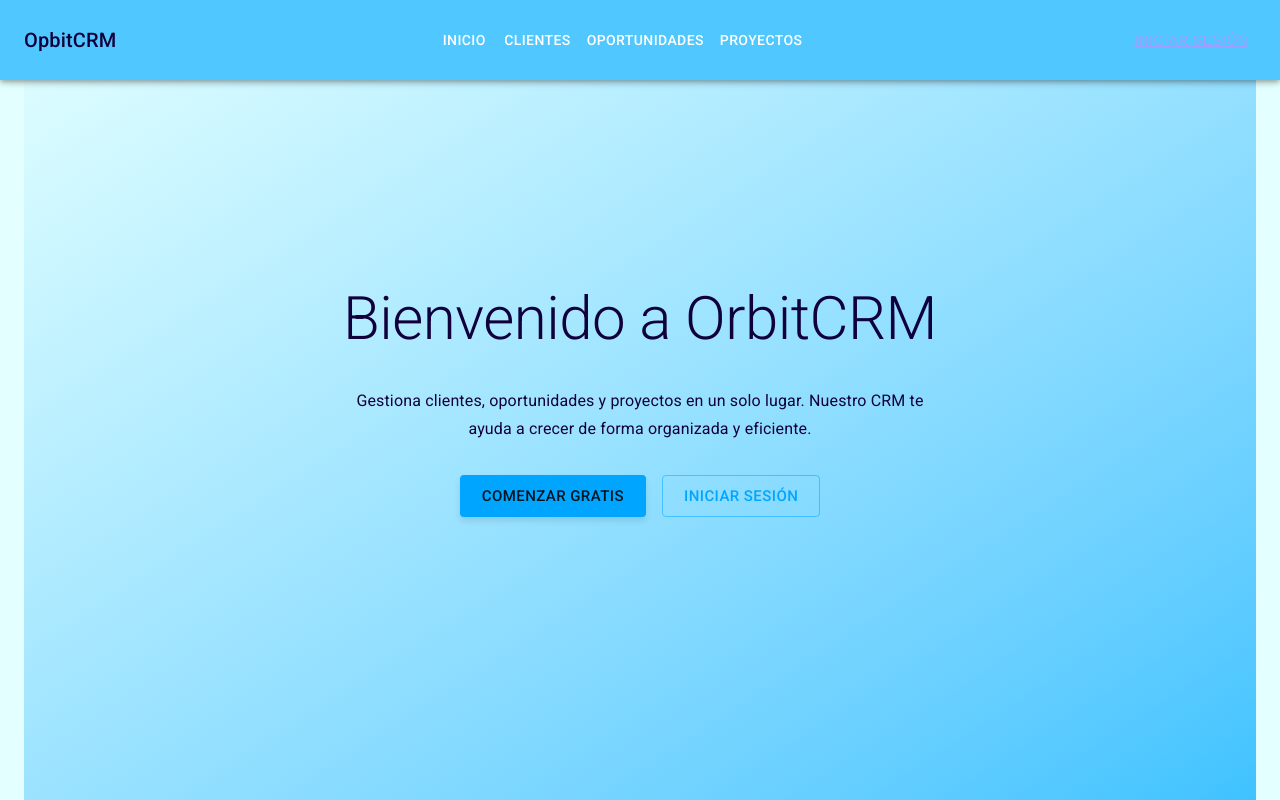
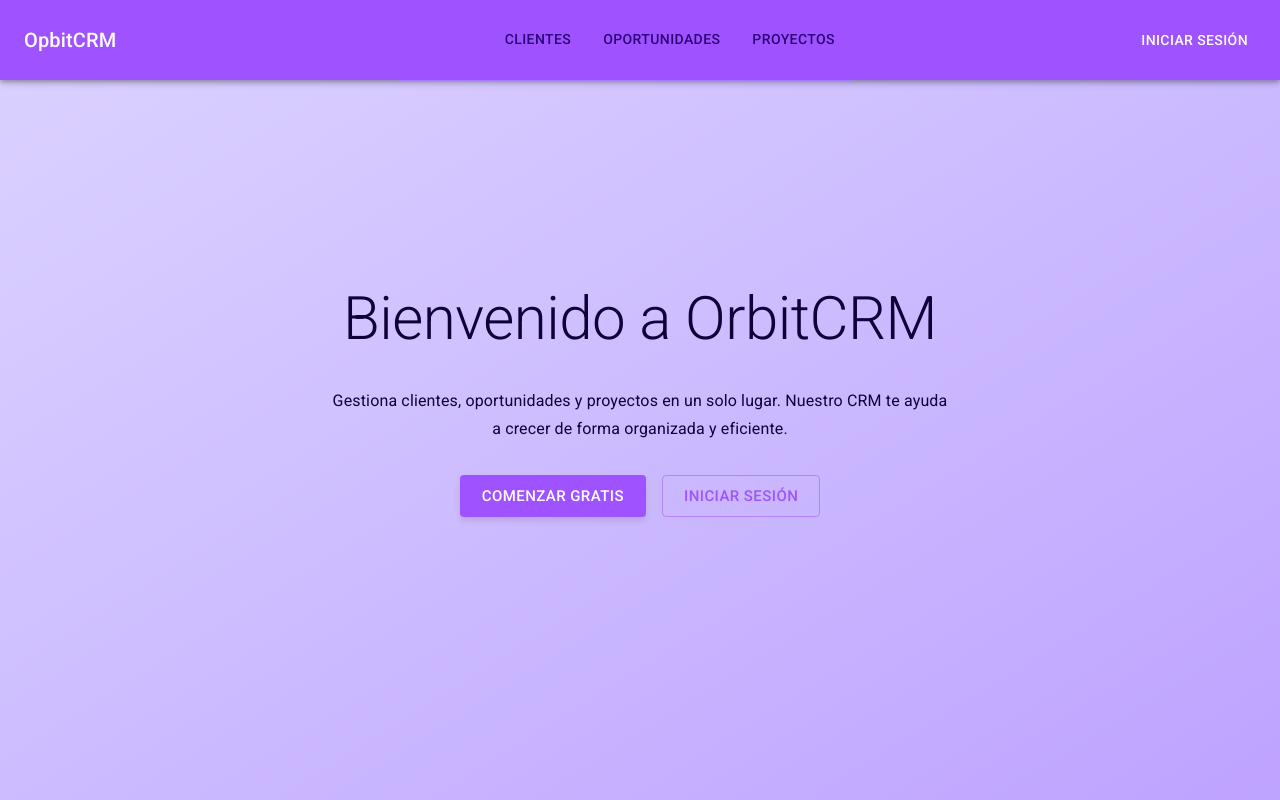
Before and after one commit to alelex10/frontend-CRM, a Next.js app: page / in a window 1280 px wide. Shown: the top 800 px of the page. Built offline with nearby package versions, Linux system fonts and the light colour scheme; a web font is replaced by a local one; what @mui/material-nextjs would draw is missing.

Commit message:
Refactor: Theming & UI - Implement `createPalete` for theme generation - Update dark/light theme palettes - Introduce `MenuTab` component in Navbar - Refine Home page layout and content styles - Remove `globals.css` and its import - Adjust Navbar login button link

```diff
--- /dev/null
+++ b/src/app/dashboard/compani/layout.tsx
@@ -0,0 +1,3 @@
+export default function LayoutCompani({ children }: { children: React.ReactNode }) {
+    return <> {children}</>;
+}
--- a/src/app/globals.css
+++ /dev/null
@@ -1,7 +0,0 @@
-* {
-	padding: 0;
-	margin: 0;
-	box-sizing: border-box;
-	font-family: "Poppins", sans-serif;
-	scroll-behavior: smooth;
-}
--- a/src/app/layout.tsx
+++ b/src/app/layout.tsx
@@ -1,6 +1,5 @@
 import type { Metadata } from "next";
 import { Geist, Geist_Mono } from "next/font/google";
-import "./globals.css";
 import "@fontsource/roboto/300.css";
 import "@fontsource/roboto/400.css";
 import "@fontsource/roboto/500.css";
--- a/src/app/page.tsx
+++ b/src/app/page.tsx
@@ -39,15 +39,18 @@ const linksNavBar = [
 const cardsHome = [
 	{
 		title: "📊 Seguimiento de Leads",
-		description: "Captura, organiza y da seguimiento a cada oportunidad de negocio en un solo lugar.",
+		description:
+			"Captura, organiza y da seguimiento a cada oportunidad de negocio en un solo lugar.",
 	},
 	{
 		title: "👥 Gestión de Clientes",
-		description: "Administra y mantene la información de tus clientes de manera eficiente.",
+		description:
+			"Administra y mantene la información de tus clientes de manera eficiente.",
 	},
 	{
 		title: "📈 Gestión de Proyectos",
-		description: "Administra y mantene la información de tus proyectos de manera eficiente.",
+		description:
+			"Administra y mantene la información de tus proyectos de manera eficiente.",
 	},
 ];
 
@@ -63,11 +66,14 @@ const ConteinerGrad = styled(Container)(({ theme }) => ({
 	minHeight: "100vh",
 	justifyContent: "center",
 	gap: "2rem",
+
 })) as typeof Container;
 
 const ConteinerHome = styled(Container)(({ theme }) => ({
-	margin: 0,
-	padding: 0,
+	padding: theme.spacing(0),
+	[theme.breakpoints.up('sm')]: {
+		padding: theme.spacing(0),
+	},
 	width: "100%",
 	minHeight: "100vh",
 	display: "flex",
@@ -88,12 +94,19 @@ export default function HomePage() {
 	return (
 		<>
 			<NavBar links={linksNavBar} />
-			<ConteinerHome component={"main"} maxWidth={false}>
-				<ConteinerGrad component={"section"} maxWidth={false} sx={{ height: "90vh", p: 0 }}>
+			<ConteinerHome component={"main"} maxWidth={"xl"}>
+				<ConteinerGrad
+					component={"section"}
+					maxWidth={false}
+					sx={{ height: "90vh", p: 0 }}
+				>
 					<Typography variant="h2">Bienvenido a OrbitCRM</Typography>
-					<Typography variant="subtitle1" sx={{ width: { xs: "100%", md: "50%" }, margin: "0 auto" }}>
-						Gestiona clientes, oportunidades y proyectos en un solo lugar. Nuestro CRM te ayuda a crecer de forma
-						organizada y eficiente.
+					<Typography
+						variant="subtitle1"
+						sx={{ width: { xs: "100%", md: "50%" }, margin: "0 auto" }}
+					>
+						Gestiona clientes, oportunidades y proyectos en un solo lugar.
+						Nuestro CRM te ayuda a crecer de forma organizada y eficiente.
 					</Typography>
 					<Box sx={{ display: "flex", gap: "1rem", justifyContent: "center" }}>
 						<Link href="/auth/register">
@@ -138,11 +151,20 @@ export default function HomePage() {
 				</Container>
 
 				{/* CTA Final */}
-				<ConteinerGrad>
-					<Typography variant="h4">Lleva tu negocio al siguiente nivel</Typography>
-					<Typography variant="subtitle1">Regístrate hoy y empieza a gestionar tus clientes con OrbitCRM.</Typography>
+				<ConteinerGrad maxWidth={"xl"}>
+					<Typography variant="h4">
+						Lleva tu negocio al siguiente nivel
+					</Typography>
+					<Typography variant="subtitle1">
+						Regístrate hoy y empieza a gestionar tus clientes con OrbitCRM.
+					</Typography>
 					<Link href="/auth/register">
-						<Button variant="contained" size="large" color="primary" style={{ boxShadow: "0 4px 6px rgba(0,0,0,0.1)" }}>
+						<Button
+							variant="contained"
+							size="large"
+							color="primary"
+							style={{ boxShadow: "0 4px 6px rgba(0,0,0,0.1)" }}
+						>
 							Crear Cuenta
 						</Button>
 					</Link>
--- a/src/app/themes/colors.ts
+++ b/src/app/themes/colors.ts
@@ -1,4 +1,4 @@
-const hue = 250;
+const hue = 290;
 
 /* Usar la paleta del video */
 export const colorsLight = {
@@ -15,16 +15,16 @@ export const colorsLight = {
 };
 
 export const colorsDark = {
-	color10: `oklch(99% .05 ${hue})`,
-	color9: `oklch(90% .1 ${hue})`,
-	color8: `oklch(80% .2 ${hue})`,
-	color7: `oklch(72% .25 ${hue})`,
-	color6: `oklch(67% .31 ${hue})`,
-	color5: `oklch(50% .27 ${hue})`,
-	color4: `oklch(35% .25 ${hue})`,
-	color3: `oklch(25% .2 ${hue})`,
-	color2: `oklch(13% .2 ${hue})`,
-	color1: `oklch(5% .2 ${hue})`,
+	color10: `oklch(5% .2 ${hue})`,
+	color9: `oklch(13% .2 ${hue})`,
+	color8: `oklch(25% .2 ${hue})`,
+	color7: `oklch(35% .25 ${hue})`,
+	color6: `oklch(50% .27 ${hue})`,
+	color5: `oklch(67% .31 ${hue})`,
+	color4: `oklch(72% .25 ${hue})`,
+	color3: `oklch(80% .2 ${hue})`,
+	color2: `oklch(90% .1 ${hue})`,
+	color1: `oklch(99% .05 ${hue})`,
 };
 
 export const deepPurple = {
@@ -43,3 +43,26 @@ export const deepPurple = {
 	A400: "#651fff",
 	A700: "#6200ea",
 };
+
+export const createPalete = (paleteColor: typeof colorsLight) => ({
+
+	primary: {
+		main: paleteColor.color6, // Un púrpura intenso como principal
+		light: paleteColor.color9, // Un púrpura muy claro para variantes "light"
+		dark: paleteColor.color5, // Un púrpura oscuro para variantes "dark"
+	},
+	secondary: {
+		main: paleteColor.color5, // Un púrpura medio para secundario
+		light: paleteColor.color3, // Un púrpura claro para variante "light"
+		dark: paleteColor.color2, // Un púrpura más saturado para variante "dark"
+	},
+	background: {
+		default: paleteColor.color9, // Casi blanco para el fondo principal
+		paper: paleteColor.color8, // Blanco ligeramente teñido para elementos de "papel"
+	},
+	text: {
+		primary: paleteColor.color1, // Púrpura oscuro para texto principal
+		secondary: paleteColor.color3, // Púrpura brillante para texto secundario
+	},
+	divider: paleteColor.color7, // Púrpura claro para divisores
+});
--- a/src/app/themes/theme-dark-mode.ts
+++ b/src/app/themes/theme-dark-mode.ts
@@ -1,6 +1,7 @@
 import { createTheme } from "@mui/material/styles";
 import { styleScrollbar } from "./theme-general";
-import { colorsDark } from "./colors";
+import { colorsDark, createPalete } from "./colors";
+import themeNavegation from "./theme-navegation";
 
 
 export const darkTheme = createTheme({
@@ -17,28 +18,7 @@ export const darkTheme = createTheme({
 
 export const darkThemeOKLCH = createTheme({
 	cssVariables: { nativeColor: true },
-	palette: {
-		mode: "light",
-		primary: {
-			main: colorsDark.color3, // Un púrpura intenso como principal
-			light: colorsDark.color8, // Un púrpura muy claro para variantes "light"
-			dark: colorsDark.color1, // Un púrpura oscuro para variantes "dark"
-		},
-		secondary: {
-			main: colorsDark.color5, // Un púrpura medio para secundario
-			light: colorsDark.color7, // Un púrpura claro para variante "light"
-			dark: colorsDark.color2, // Un púrpura más saturado para variante "dark"
-		},
-		background: {
-			default: colorsDark.color9, // Casi blanco para el fondo principal
-			paper: colorsDark.color8, // Blanco ligeramente teñido para elementos de "papel"
-		},
-		text: {
-			primary: colorsDark.color1, // Púrpura oscuro para texto principal
-			secondary: colorsDark.color4, // Púrpura brillante para texto secundario
-		},
-		divider: colorsDark.color7, // Púrpura claro para divisores
-	},
+	palette: { ...createPalete(colorsDark), mode: "dark" },
 	components: {
 		MuiCssBaseline: {
 			styleOverrides: {
@@ -48,4 +28,4 @@ export const darkThemeOKLCH = createTheme({
 			},
 		},
 	},
-});
+}, themeNavegation);
--- a/src/app/themes/theme-light-mode.ts
+++ b/src/app/themes/theme-light-mode.ts
@@ -1,6 +1,7 @@
 import { createTheme, useTheme } from "@mui/material/styles";
 import { styleScrollbar } from "./theme-general";
-import { colorsLight, deepPurple } from "./colors";
+import { colorsLight, createPalete, deepPurple } from "./colors";
+import themeNavegation from "./theme-navegation";
 
 export const lightTheme = createTheme({
   components: {
@@ -15,39 +16,27 @@ export const lightTheme = createTheme({
   cssVariables: { nativeColor: true },
   palette: {
     mode: "light",
-		primary: { main: deepPurple["500"], light: deepPurple["50"], dark: deepPurple["800"] },
-		secondary: { main: deepPurple["700"], light: deepPurple["100"], dark: deepPurple["900"] },
+    primary: {
+      main: deepPurple["500"],
+      light: deepPurple["50"],
+      dark: deepPurple["800"],
+    },
+    secondary: {
+      main: deepPurple["700"],
+      light: deepPurple["100"],
+      dark: deepPurple["900"],
+    },
     background: { default: deepPurple["50"], paper: deepPurple["100"] },
     text: { primary: deepPurple["900"], secondary: deepPurple["700"] },
     divider: deepPurple["200"],
   },
 });
 
-export const lightThemeOKLCH = createTheme({
+
+export const lightThemeOKLCH = createTheme(
+  {
     cssVariables: { nativeColor: true },
-	palette: {
-		mode: "dark",
-		primary: {
-			main: colorsLight.color7,
-			light: colorsLight.color2,
-			dark: colorsLight.color10,
-		},
-		secondary: {
-			main: colorsLight.color5,
-			light: colorsLight.color6,
-			dark: colorsLight.color9,
-		},
-		background: {
-			default: colorsLight.color10,
-			paper: colorsLight.color8,
-		},
-		text: {
-			primary: colorsLight.color1,
-			secondary: colorsLight.color4,
-		},
-		divider: colorsLight.color7,
-	},
-
+    palette: { ...createPalete(colorsLight), mode: "light" },
     components: {
       MuiCssBaseline: {
         styleOverrides: {
@@ -57,4 +46,6 @@ export const lightThemeOKLCH = createTheme({
         },
       },
     },
-});
+  },
+  themeNavegation
+);
--- /dev/null
+++ b/src/app/themes/theme-navegation.tsx
@@ -0,0 +1,32 @@
+// import { Link as RouterLink , LinkProps as RouterLinkProps } from 'react-router';
+import { LinkProps } from "@mui/material/Link";
+import { createTheme } from "@mui/material/styles";
+import RouterLink from "next/link";
+import { LinkProps as RouterLinkProps } from "next/link";
+import React from "react";
+
+const LinkBehavior = React.forwardRef<
+  HTMLAnchorElement,
+  Omit<RouterLinkProps, "href"> & { href: RouterLinkProps["href"] }
+>((props, ref) => {
+  const { href, ...other } = props;
+  // Map href (Material UI) -> to (react-router)
+  return <RouterLink ref={ref} href={href} {...other} />;
+});
+
+const themeNavegation = createTheme({
+  components: {
+    MuiLink: {
+      defaultProps: {
+        component: LinkBehavior,
+      } as LinkProps,
+    },
+    MuiButtonBase: {
+      defaultProps: {
+        LinkComponent: LinkBehavior,
+      },
+    },
+  },
+});
+
+export default themeNavegation;
--- /dev/null
+++ b/src/components/navbar/menu-tab/menu-tab.tsx
@@ -0,0 +1,69 @@
+"use client";
+import * as React from 'react';
+import Tabs from '@mui/material/Tabs';
+import Tab from '@mui/material/Tab';
+import Box from '@mui/material/Box';
+import { NavLink } from '../nav-bar';
+import { useTheme } from '@mui/material';
+
+interface TabPanelProps {
+    children?: React.ReactNode;
+    index: number;
+    value: number;
+}
+
+// function CustomTabPanel(props: TabPanelProps) {
+//   const { children, value, index, ...other } = props;
+
+//   return (
+//     <div
+//       role="tabpanel"
+//       hidden={value !== index}
+//       id={`simple-tabpanel-${index}`}
+//       aria-labelledby={`simple-tab-${index}`}
+//       {...other}
+//     >
+//       {value === index && <Box sx={{ p: 3 }}>{children}</Box>}
+//     </div>
+//   );
+// }
+
+function a11yProps(index: number) {
+    return {
+        id: `simple-tab-${index}`,
+        'aria-controls': `simple-tabpanel-${index}`,
+    };
+}
+
+interface BasicTabsProps {
+    links?: NavLink[]
+}
+export default function MenuTab({ links }: BasicTabsProps) {
+    const [value, setValue] = React.useState(0);
+    const theme = useTheme();
+
+    const handleChange = (event: React.SyntheticEvent, newValue: number) => {
+        setValue(newValue);
+    };
+
+    return (
+        <Box >
+            <Box sx={{ borderBottom: 1, borderColor: 'divider' }}>
+                <Tabs value={value} onChange={handleChange} aria-label="basic tabs example">
+                    {links?.map((item, index) => (
+                        <Tab sx={{ height: '10vh' }} key={item.label} label={item.label} />
+                    ))}
+                </Tabs>
+            </Box>
+            {/* <CustomTabPanel value={value} index={0}>
+        Item One
+      </CustomTabPanel>
+      <CustomTabPanel value={value} index={1}>
+        Item Two
+      </CustomTabPanel>
+      <CustomTabPanel value={value} index={2}>
+        Item Three
+      </CustomTabPanel> */}
+        </Box>
+    );
+}
--- a/src/components/navbar/nav-bar.tsx
+++ b/src/components/navbar/nav-bar.tsx
@@ -8,15 +8,17 @@ import Typography from "@mui/material/Typography";
 import Button from "@mui/material/Button";
 import { MyDrawer } from "../drawer/mi-drawer";
 import { Iconify } from "../icons/icon";
+import MenuTab from "./menu-tab/menu-tab";
 
-interface NavLink {
+export interface NavLink {
 	label: string;
 	href: string;
 	value?: string | number;
 }
 
 interface NavBarProps {
-	links?: NavLink[];}
+	links?: NavLink[];
+}
 
 export default function NavBar({ links }: NavBarProps) {
 	const [openDrawer, setOpenDrawer] = React.useState(false);
@@ -44,21 +46,9 @@ export default function NavBar({ links }: NavBarProps) {
 					>
 						<Iconify icon="line-md:close-to-menu-transition" />
 					</IconButton>
-					<Box
-						sx={{
-							flexGrow: 1,
-							display: { xs: "none", md: "flex" },
-							justifyContent: "center",
-						}}
-					>
-						{links?.map((link) => (
-							<Button key={link.value} sx={{ my: 2, color: "white", display: "block" }}>
-								{link.label}
-							</Button>
-						))}
-					</Box>
-					<Button sx={{ display: { xs: "none", md: "flex" } }} color="inherit">
-						<Link  href="/dashboard">Iniciar Sesión</Link>
+					<MenuTab links={links} />
+					<Button href="dashboard" sx={{ display: { xs: "none", md: "flex" } }} color="inherit">
+						Iniciar Sesión
 					</Button>
 				</Toolbar>
 			</AppBar>
```
Also changed, not shown: src/app/dashboard/compani/page.tsx (added, +9 -0 lines), src/app/themes/theme-general.ts (+1 -6 lines). Lines whose indentation alone changed are shown as unchanged.
